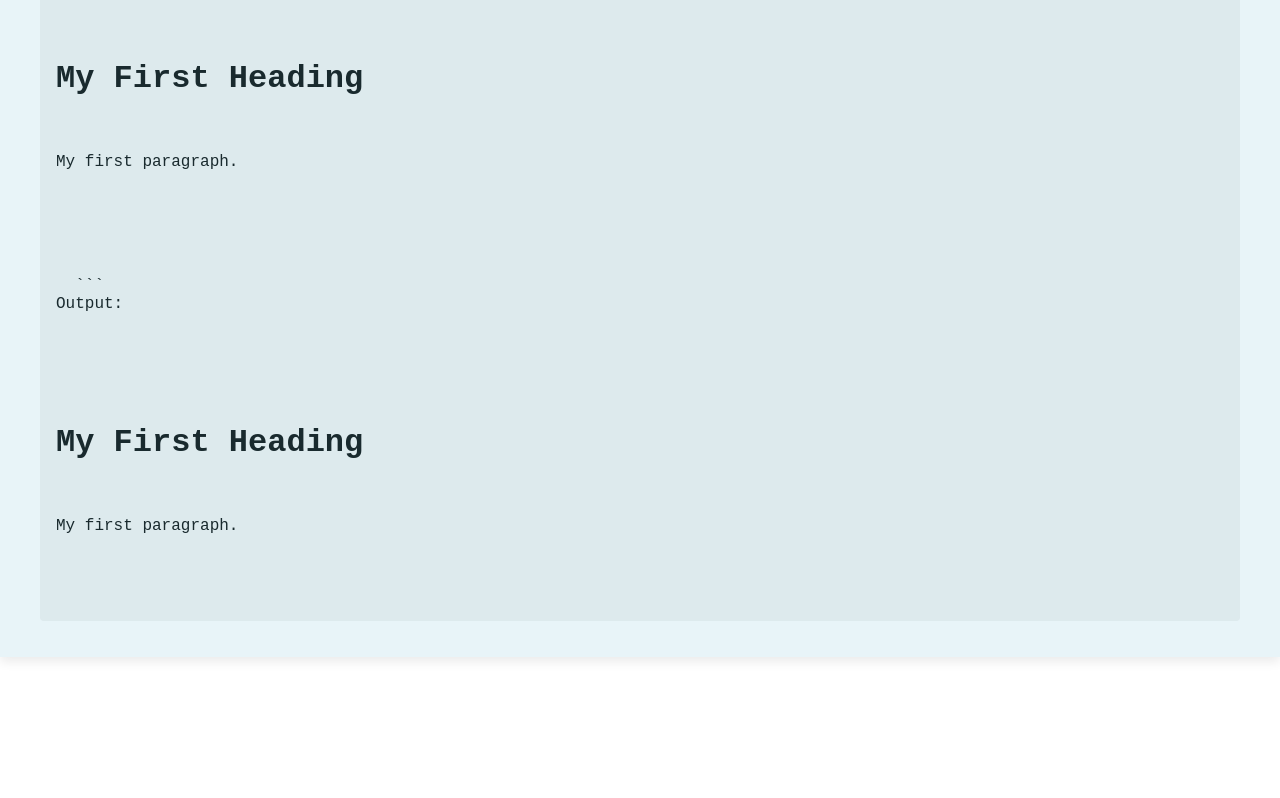
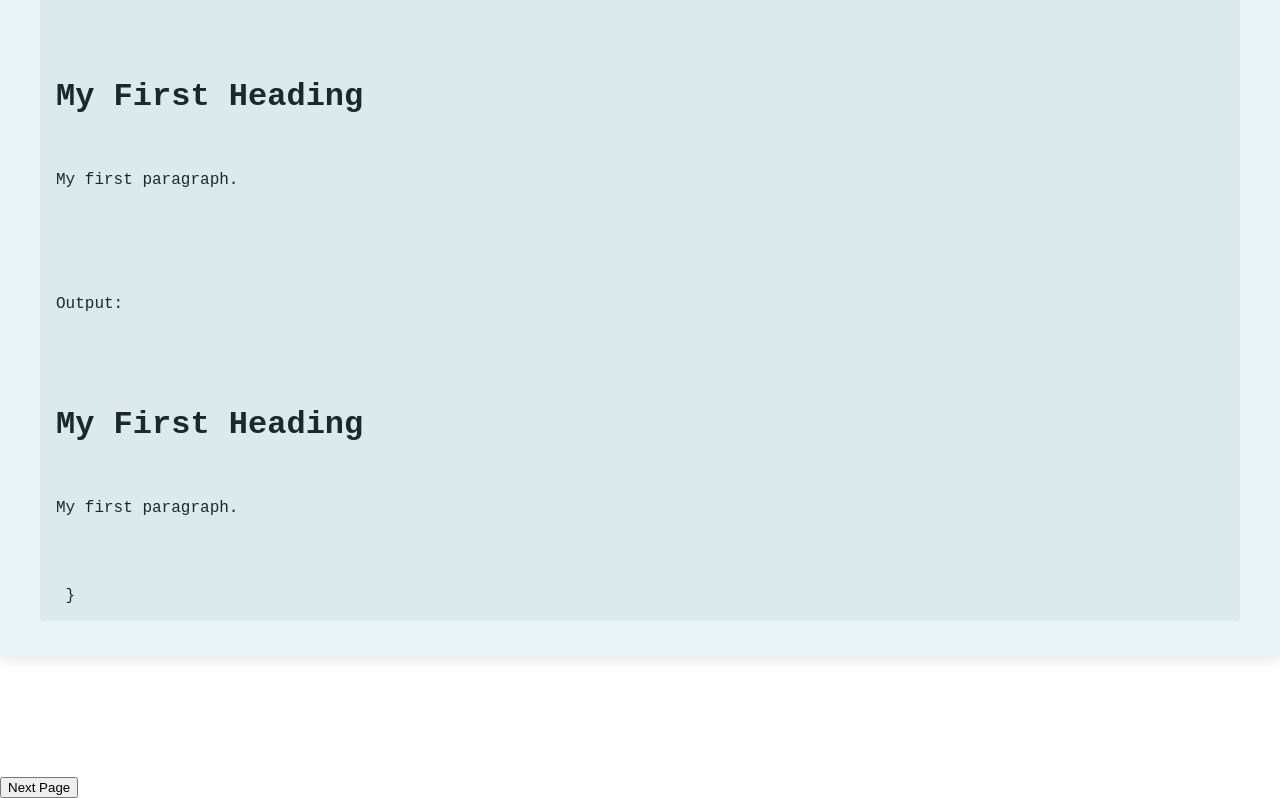
Before and after one commit to ayushbindhani/Animated-Portfolio-Template, a website: page learn/index.html in a window 1280 px wide. Shown: the part 1023-1821 px from the top of the page. Before the commit the page ends 1800 px from the top, so only its background shows below. Drawn offline with nearby package versions, Linux system fonts and the light colour scheme.

Commit message:
Update index.html

````diff
--- a/learn/index.html
+++ b/learn/index.html
@@ -23,7 +23,7 @@
 <main>
   <div class="container">
     <p>HTML stands for Hyper Text Markup Language HTML describes the structure of a Web page HTML consists of a series of elements HTML elements tell the browser how to display the content
-    <pre>
+    <pre>{
 # Simple Example
 1. The ```<!DOCTYPE html>``` declaration defines that this document is an HTML5 document
 2. The ```<html>``` element is the root element of an HTML page
@@ -34,10 +34,6 @@
 7. The ```<p>``` element defines a paragraph
 
 
-```
-
-<!DOCTYPE html>
-<html>
 <head>
 <title>Page Title</title>
 </head>
@@ -47,11 +43,9 @@
 <p>My first paragraph.</p>
 
 </body>
-</html>
 
-  ```
+
 Output:
-  <!DOCTYPE html>
 <html>
 
 <body>
@@ -60,7 +54,7 @@ Output:
 <p>My first paragraph.</p>
 
 </body>
-</html></pre>
+</html> }</pre>
 
 </p>
   </div>
@@ -70,6 +64,7 @@ Output:
 </footer>
 <!-- partial -->
   <script src='https://cdnjs.cloudflare.com/ajax/libs/jquery/3.1.0/jquery.min.js'></script><script  src="./script.js"></script>
+<button>Next Page</button>
 
 </body>
 </html>
````
